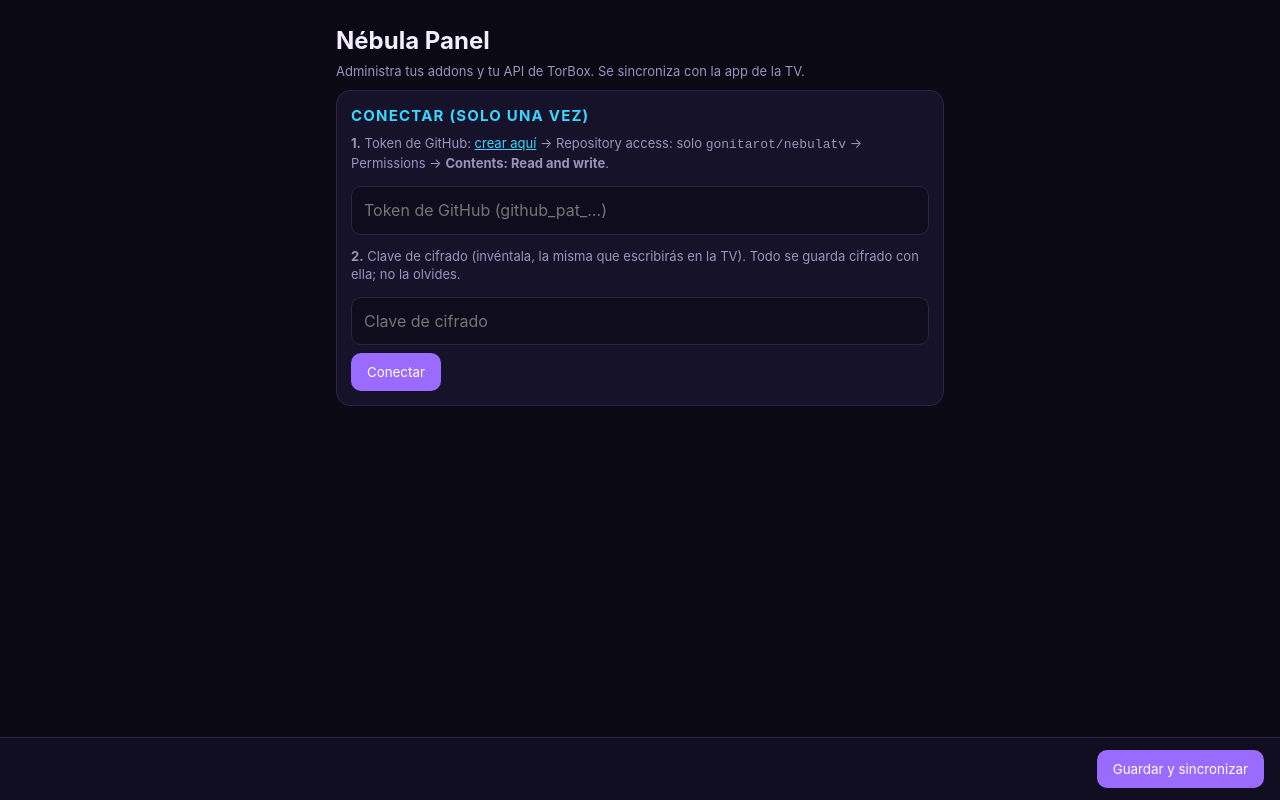
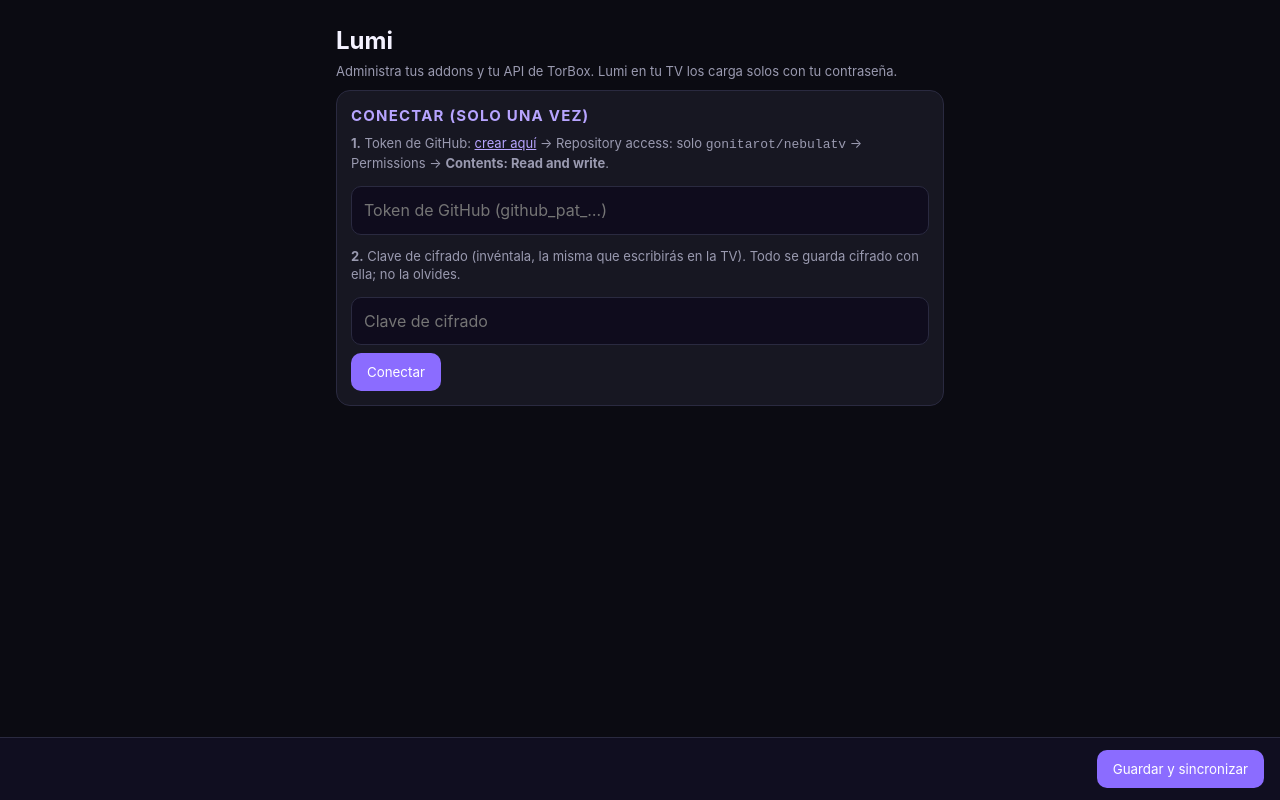
Before and after one commit to gonitarot/nebulatv, a plain HTML site: page docs/index.html in a window 1280 px wide. Drawn offline with Linux system fonts and the light colour scheme.

Commit message:
Convertir panel a Lumi: marca, colores y README
Co-Authored-By: Claude Sonnet 5.5 <noreply@anthropic.com>

```diff
--- a/data/addons.json
+++ /dev/null
@@ -1 +0,0 @@
-{"version":1,"addons":[]}
--- a/docs/index.html
+++ b/docs/index.html
@@ -3,9 +3,9 @@
 <head>
 <meta charset="utf-8">
 <meta name="viewport" content="width=device-width,initial-scale=1,viewport-fit=cover">
-<title>Nébula Panel</title>
+<title>Lumi · Panel</title>
 <style>
-:root{--bg:#0b0914;--card:#16122a;--line:#2a2447;--tx:#f2eeff;--mu:#9a93bd;--pu:#9b6bff;--cy:#38d6ff;--bad:#ff6b8b;--ok:#4be3a0}
+:root{--bg:#0b0b12;--card:#171722;--line:#2a2a40;--tx:#f4f2ff;--mu:#9a9ab0;--pu:#8b6cff;--cy:#b7a4ff;--bad:#ff6b8b;--ok:#4be3a0}
 *{box-sizing:border-box}
 body{margin:0;background:var(--bg);color:var(--tx);font:16px/1.4 -apple-system,system-ui,sans-serif;padding:16px;padding-bottom:90px;max-width:640px;margin:auto}
 h1{font-size:24px;margin:8px 0 2px}h2{font-size:15px;color:var(--cy);letter-spacing:.08em;text-transform:uppercase;margin:26px 0 8px}
@@ -26,8 +26,8 @@ button.g{background:#2a2447}button.d{background:transparent;color:var(--bad);pad
 </style>
 </head>
 <body>
-<h1>Nébula Panel</h1>
-<p class="s">Administra tus addons y tu API de TorBox. Se sincroniza con la app de la TV.</p>
+<h1>Lumi</h1>
+<p class="s">Administra tus addons y tu API de TorBox. Lumi en tu TV los carga solos con tu contraseña.</p>
 
 <div id="setup" class="card hide">
   <h2 style="margin-top:0">Conectar (solo una vez)</h2>
```
Also changed, not shown: 1 other file.
